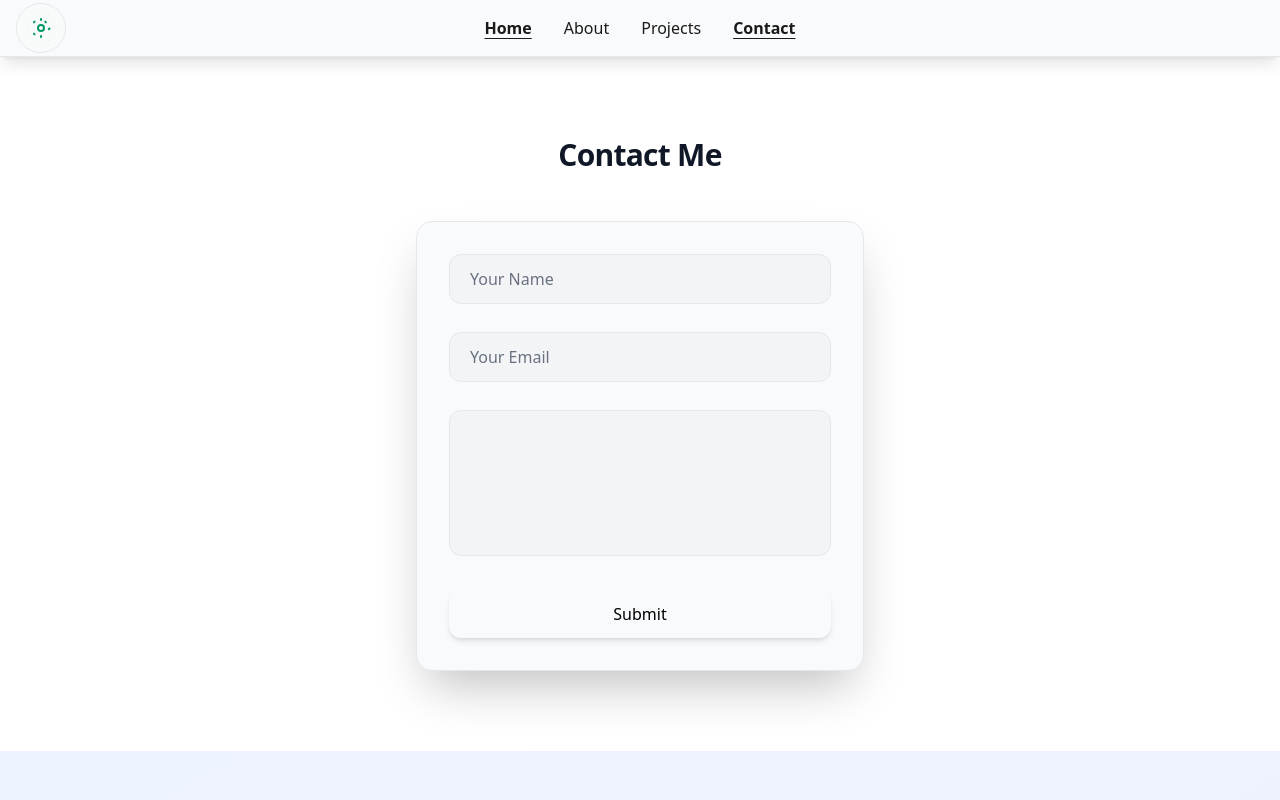
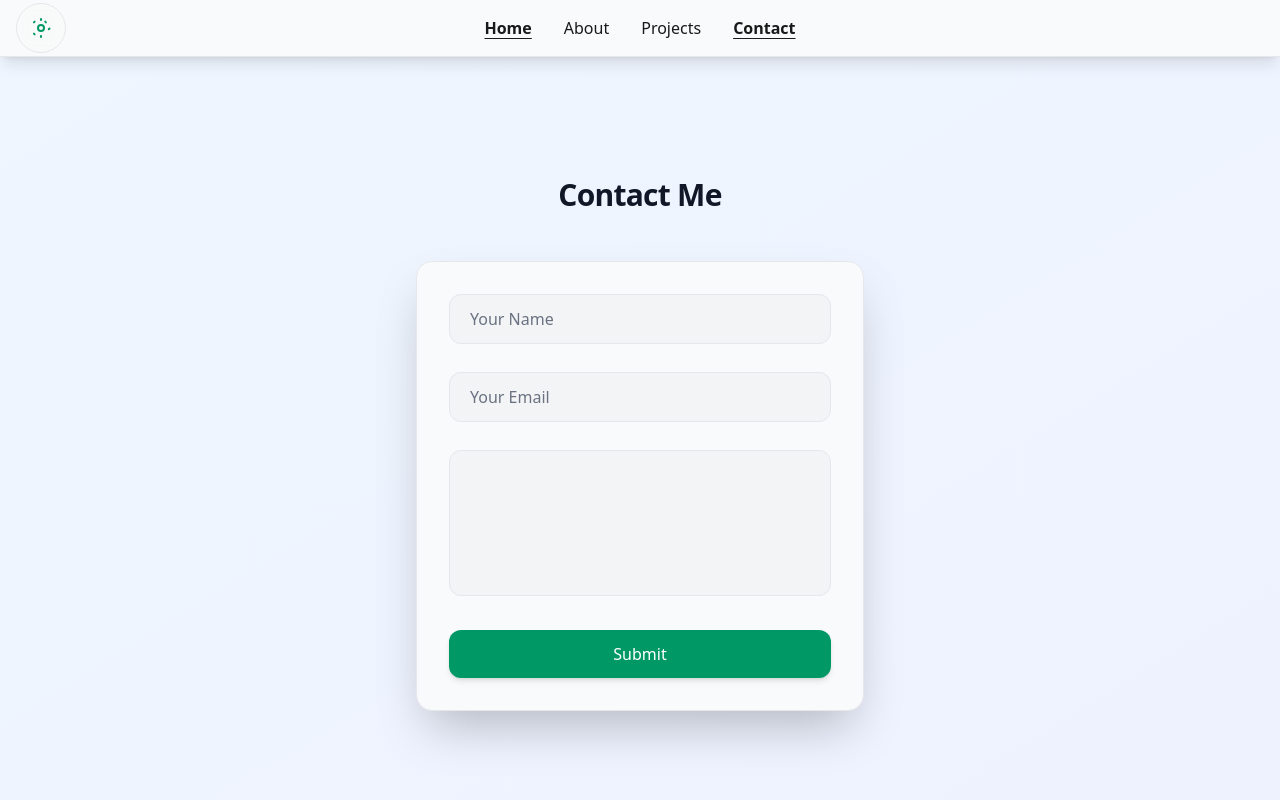
Before and after one commit to leroyperkins/portfolio-website, an Angular app: page /contact in a window 1280 px wide. Shown: the top 800 px of the page. Built offline with nearby package versions, Linux system fonts and the light colour scheme.

Commit message:
UI/UX Changes, color switches, fixing small bugs

```diff
--- a/src/app/modules/about-module/about/about.component.html
+++ b/src/app/modules/about-module/about/about.component.html
@@ -1,5 +1,5 @@
 <!-- src/app/components/about/about.component.html -->
-<section class="py-20 bg-white dark:bg-gray-900">
+<section class="py-20">
   <div class="max-w-6xl mx-auto px-6">
     <h2 class="text-3xl font-bold text-center mb-12 text-gray-900 dark:text-gray-100 tracking-tight">
       Technical Arsenal
--- a/src/app/modules/contact-module/contact/contact.component.html
+++ b/src/app/modules/contact-module/contact/contact.component.html
@@ -1,5 +1,5 @@
 <!-- src/app/components/contact/contact.component.html -->
-<section class="py-20 bg-white dark:bg-gray-900">
+<section class="py-30">
   <div class="max-w-6xl mx-auto px-6">
     <h2 class="text-3xl font-bold text-center mb-12 text-gray-900 dark:text-gray-100 tracking-tight">
       Contact Me
--- a/src/app/modules/contact-module/contact/contact.component.ts
+++ b/src/app/modules/contact-module/contact/contact.component.ts
@@ -10,7 +10,9 @@ import { ResumeService } from '../../../services/resume/resume.service';
 })
   export class ContactComponent {
     submit() {
-  throw new Error('Method not implemented.');
+    // TODO: Implement form submission logic (e.g., via HttpClient to an API)
+    console.log('Form submitted!');  // Placeholder
+    alert('Message sent successfully!');  // For demo
   }
   private resumeService = inject(ResumeService);
   data = this.resumeService.data;
--- a/src/app/modules/home-module/home/home.component.html
+++ b/src/app/modules/home-module/home/home.component.html
@@ -19,13 +19,12 @@
       <app-button
         *ngFor="let cta of data.hero.ctas"
         variant="primary"
-        class="px-6 py-3 text-base font-mono text-emerald-600 dark:text-emerald-400"
+        class="px-6 py-3 text-base font-mono"
         [routerLink]="cta.link"
         [attr.download]="cta.download ? '' : null">
         {{ cta.label }}
       </app-button>
     </div>
-
     <div class="mt-16 grid grid-cols-1 md:grid-cols-2 gap-6 max-w-3xl mx-auto">
       <div *ngFor="let job of data.experience"
            class="bg-gray-50 dark:bg-gray-800/60 backdrop-blur-sm rounded-xl p-6 border border-gray-200 dark:border-gray-600
--- a/src/app/modules/projects-module/projects/projects.component.html
+++ b/src/app/modules/projects-module/projects/projects.component.html
@@ -1,9 +1,9 @@
 <!-- src/app/components/projects/projects.component.html -->
-<div class="max-w-7xl mx-auto p-6 md:p-10 bg-white dark:bg-gray-900">
+<section class="py-6">
+<div class="max-w-7xl mx-auto p-6 md:p-10">
   <h1 class="text-4xl md:text-5xl font-bold text-center mb-16 text-gray-900 dark:text-gray-100 tracking-tight">
     Mission-Critical Projects
   </h1>
-
   <div class="grid md:grid-cols-2 lg:grid-cols-3 gap-8">
     <article *ngFor="let p of data.projects"
              class="bg-gray-50 dark:bg-gray-800/60 backdrop-blur-md rounded-2xl border border-gray-200 dark:border-gray-600 overflow-hidden shadow-xl hover:shadow-2xl hover:shadow-emerald-500/30 dark:hover:shadow-emerald-400/30 transition-all group">
@@ -39,3 +39,4 @@
     </article>
   </div>
 </div>
+</section>
--- a/src/app/shared/layout/button/button.component.ts
+++ b/src/app/shared/layout/button/button.component.ts
@@ -11,9 +11,9 @@ import { RouterModule } from '@angular/router';
     <button
       [type]="type"
       [routerLink]="routerLink"
-      (click)="tryClick.emit()"
+      (click)="click.emit()"
       [ngClass]="[
-        'font-medium rounded-xl transition-all duration-200 focus:outline-none focus:ring-2 focus:ring-[--color-accent] focus:ring-offset-2 focus:ring-offset-[--color-background]',
+        'font-medium rounded-xl transition-all duration-300 ease-in-out focus:outline-none focus:ring-2 focus:ring-emerald-500 focus:ring-offset-2 focus:ring-offset-transparent hover:backdrop-blur-sm hover:scale-102',
         classes,
         class
       ]"
@@ -28,16 +28,16 @@ export class ButtonComponent {
   @Input() routerLink: string | null = null;
   @Input() class = '';
 
-  @Output() tryClick = new EventEmitter<void>();
+  @Output() click = new EventEmitter<void>();
 
   get classes(): string {
     switch (this.variant) {
       case 'primary':
-        return 'w-full py-3 bg-[--color-accent] hover:bg-[--color-accent-hover] text-black shadow-md hover:shadow-lg hover:shadow-[--color-accent]/40';
+        return 'w-full py-3 bg-emerald-600 hover:bg-emerald-700 text-white dark:bg-emerald-400 dark:hover:bg-emerald-500 dark:text-black shadow-md hover:shadow-xl hover:shadow-emerald-500/50 dark:hover:shadow-emerald-400/50';  // Hardcoded colors for complete change; enhanced shadow
       case 'secondary':
-        return 'w-full py-3 border-2 border-[--color-accent] text-[--color-accent] hover:bg-[--color-accent]/10 hover:border-[--color-accent-hover]';
+        return 'w-full py-3 border-2 border-emerald-500 text-emerald-500 hover:bg-emerald-500/10 hover:border-emerald-600 dark:border-emerald-400 dark:text-emerald-400 dark:hover:border-emerald-500';
       case 'tertiary':
-        return 'px-4 py-2 text-[--color-accent] hover:underline underline-offset-4';
+        return 'px-4 py-2 text-emerald-600 hover:underline underline-offset-4 dark:text-emerald-400';
       default:
         return '';
     }
--- a/src/app/shared/layout/header/header.component.html
+++ b/src/app/shared/layout/header/header.component.html
@@ -12,22 +12,22 @@
       <div class="flex gap-6 md:gap-8 text-sm md:text-base">
         <a routerLink=""
            routerLinkActive="font-bold underline"
-           class="hover:text-[var(--color-accent)] hover:underline underline-offset-4 transition duration-200">
+           class="hover:text-[var(--color-accent)] hover:underline underline-offset-4 transition duration-200 select-none">
           Home
         </a>
         <a routerLink="/about"
            routerLinkActive="font-bold underline"
-           class="hover:text-[var(--color-accent)] hover:underline underline-offset-4 transition duration-200">
+           class="hover:text-[var(--color-accent)] hover:underline underline-offset-4 transition duration-200 select-none">
           About
         </a>
         <a routerLink="/projects"
            routerLinkActive="font-bold underline"
-           class="hover:text-[var(--color-accent)] hover:underline underline-offset-4 transition duration-200">
+           class="hover:text-[var(--color-accent)] hover:underline underline-offset-4 transition duration-200 select-none">
           Projects
         </a>
         <a routerLink="/contact"
            routerLinkActive="font-bold underline"
-           class="hover:text-[var(--color-accent)] hover:underline underline-offset-4 transition duration-200">
+           class="hover:text-[var(--color-accent)] hover:underline underline-offset-4 transition duration-200 select-none">
           Contact
         </a>
       </div>
--- a/src/styles.css
+++ b/src/styles.css
@@ -10,6 +10,7 @@
   --color-accent: #10b981;
   --color-accent-hover: #059669;
   --color-border: #e5e7eb;
+  --color-text-contrast: #000000; /* Black for high contrast on accents */
 }
 
 .dark {
@@ -20,6 +21,7 @@
   --color-accent: #34d399;
   --color-accent-hover: #10b981;
   --color-border: #334155;
+  --color-text-contrast: #000000; /* Black for high contrast on lighter accents in dark mode */
 }
 
 @theme {
```
